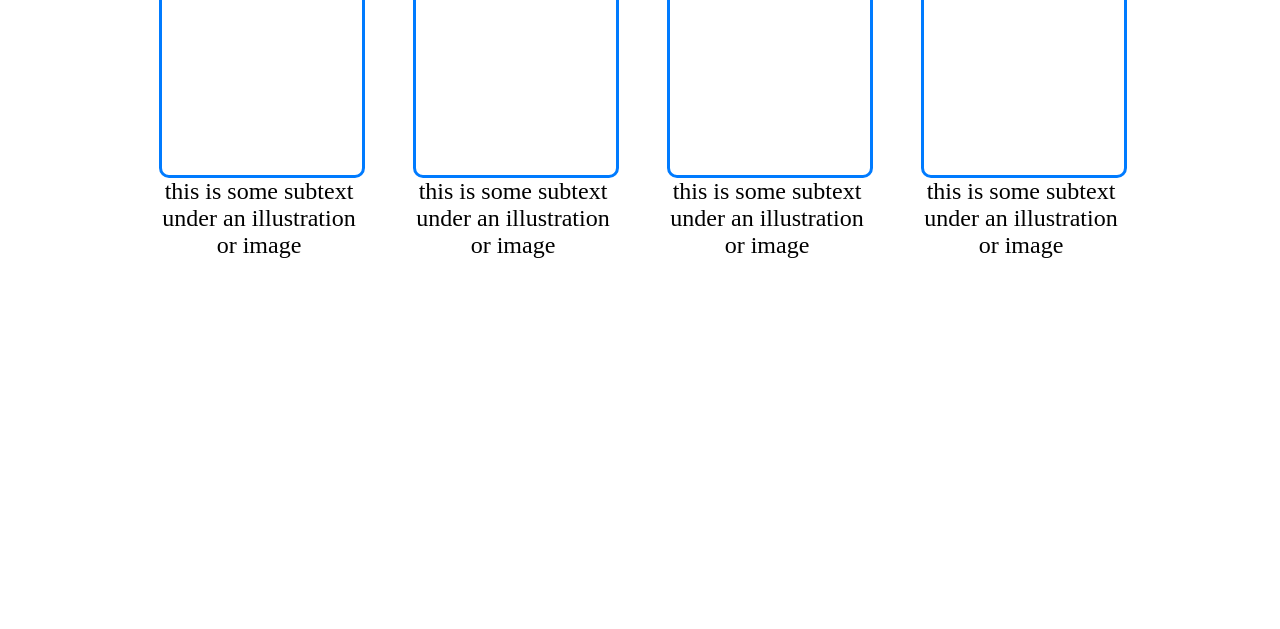
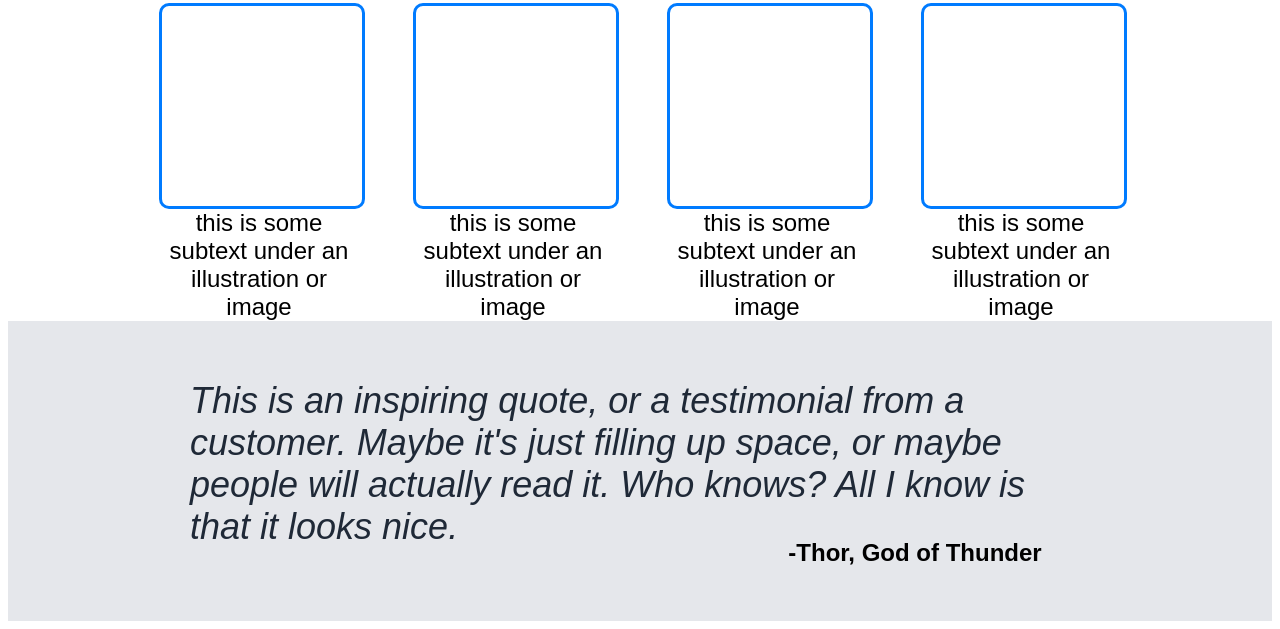
Before and after one commit to v3req/odin-landing-page, a plain HTML site: page index.html in a window 1280 px wide. Shown: the part 558-1187 px from the top of the page. Before the commit the page ends 825 px from the top, so only its background shows below. Drawn offline with Linux system fonts and the light colour scheme.

Commit message:
Added a quote section. Made body element a flex:column

```diff
--- a/index.html
+++ b/index.html
@@ -47,5 +47,9 @@
         </div>
         </div>
     </div>
+    <div class="quote-section">
+        <p><em>This is an inspiring quote, or a testimonial from a customer. Maybe it's just filling up space, or maybe people will actually read it. Who knows? All I know is that it looks nice.</em></p>
+        <h4>-Thor, God of Thunder</h4>
+    </div>
 </body>
 </html>
--- a/style.css
+++ b/style.css
@@ -1,5 +1,5 @@
 .nav-bar{
-    font-family:Arial, Helvetica, sans-serif;
+
     font-size:18px;
     color:white;
     display:flex;
@@ -102,3 +102,32 @@ button {
     align-items: center;
 
 }
+
+
+.quote-section {
+    background-color: #E5E7EB;
+    min-height: 250px;
+    height: 300px;
+    display: flex;
+    flex-direction: column;
+    justify-content: center;
+    align-items:center;
+}
+
+.quote-section p {
+    font-size:36px;
+    color:#1F2937;
+    max-width:900px;
+}
+
+h4{
+    margin-top:-45px;
+    margin-left:550px;
+    font-size:24px;
+}
+
+body {
+    font-family:Arial, Helvetica, sans-serif;
+    display:flex;
+    flex-direction:column;
+}
```
